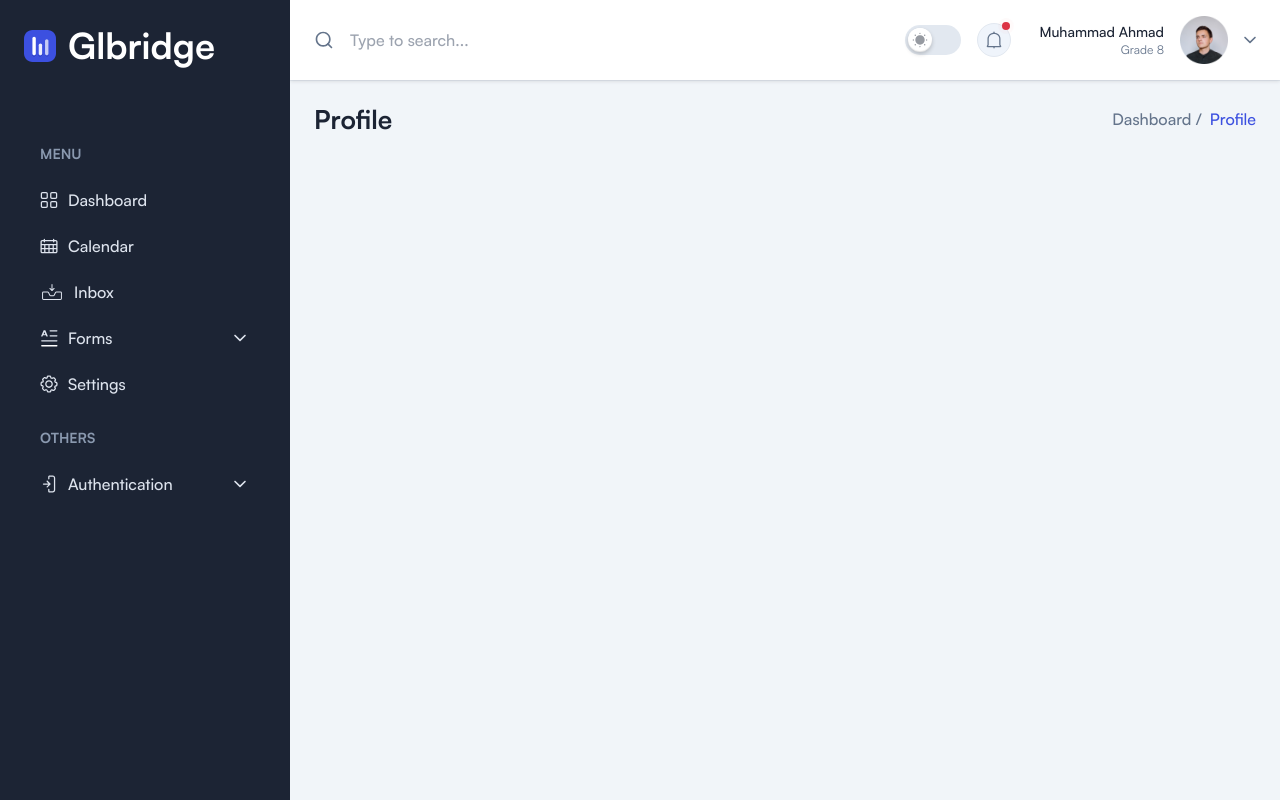
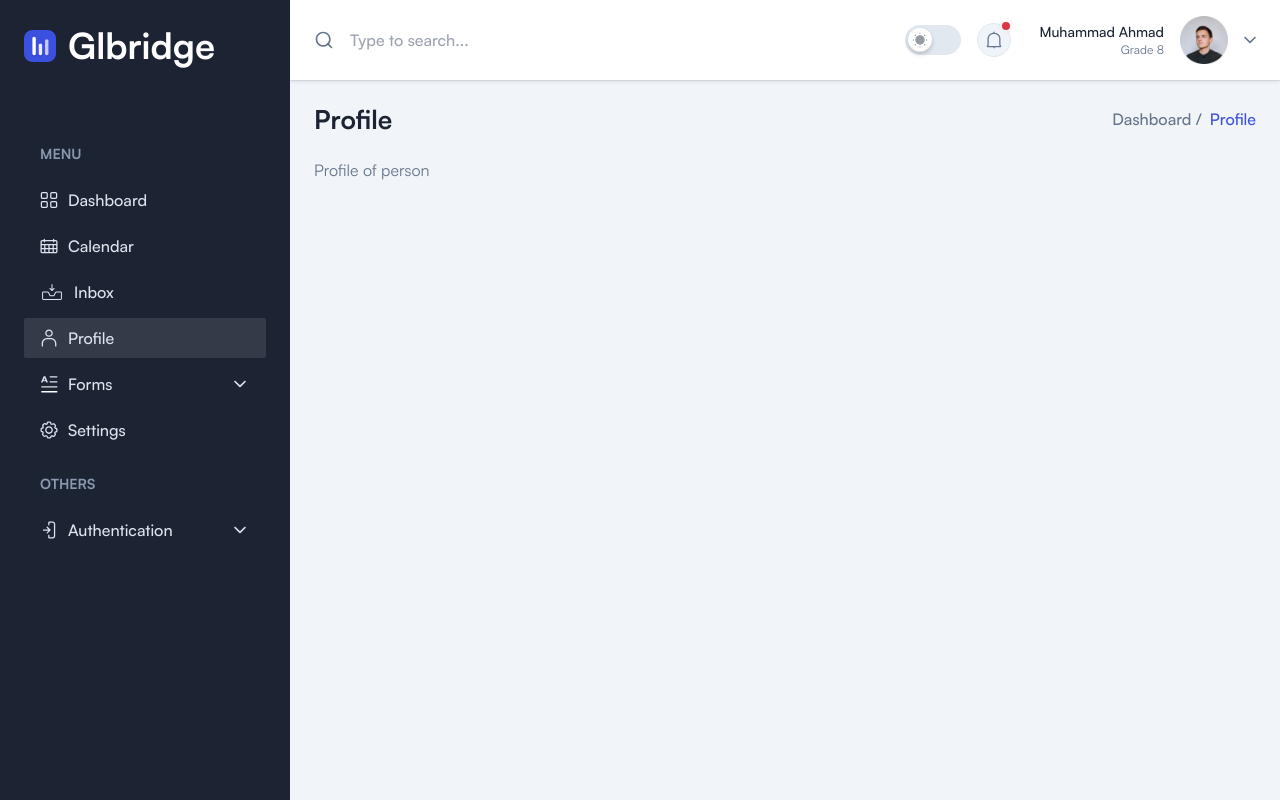
Before and after one commit to DealWithMuhammad/GLB-Dashboard, a Next.js app: page /profile in a window 1280 px wide. Built offline with nearby package versions, Linux system fonts and the light colour scheme; a web font is replaced by a local one.

Commit message:
feat: added profile page

```diff
--- a/app/profile/page.tsx
+++ b/app/profile/page.tsx
@@ -12,6 +12,7 @@ const Profile = () => {
   return (
     <>
       <Breadcrumb pageName="Profile" />
+      <div>Profile of person</div>
     </>
   );
 };
--- a/components/Sidebar/index.tsx
+++ b/components/Sidebar/index.tsx
@@ -187,7 +187,7 @@ const Sidebar = ({ sidebarOpen, setSidebarOpen }: SidebarProps) => {
               {/* Menu Item Inbox End */}
 
               {/* <!-- Menu Item Profile --> */}
-              {/* <li>
+              <li>
                 <Link
                   href="/profile"
                   className={`group relative flex items-center gap-2.5 rounded-sm py-2 px-4 font-medium text-bodydark1 duration-300 ease-in-out hover:bg-graydark dark:hover:bg-meta-4 ${
@@ -213,7 +213,7 @@ const Sidebar = ({ sidebarOpen, setSidebarOpen }: SidebarProps) => {
                   </svg>
                   Profile
                 </Link>
-              </li> */}
+              </li>
               {/* <!-- Menu Item Profile --> */}
 
               {/* <!-- Menu Item Forms --> */}
```
